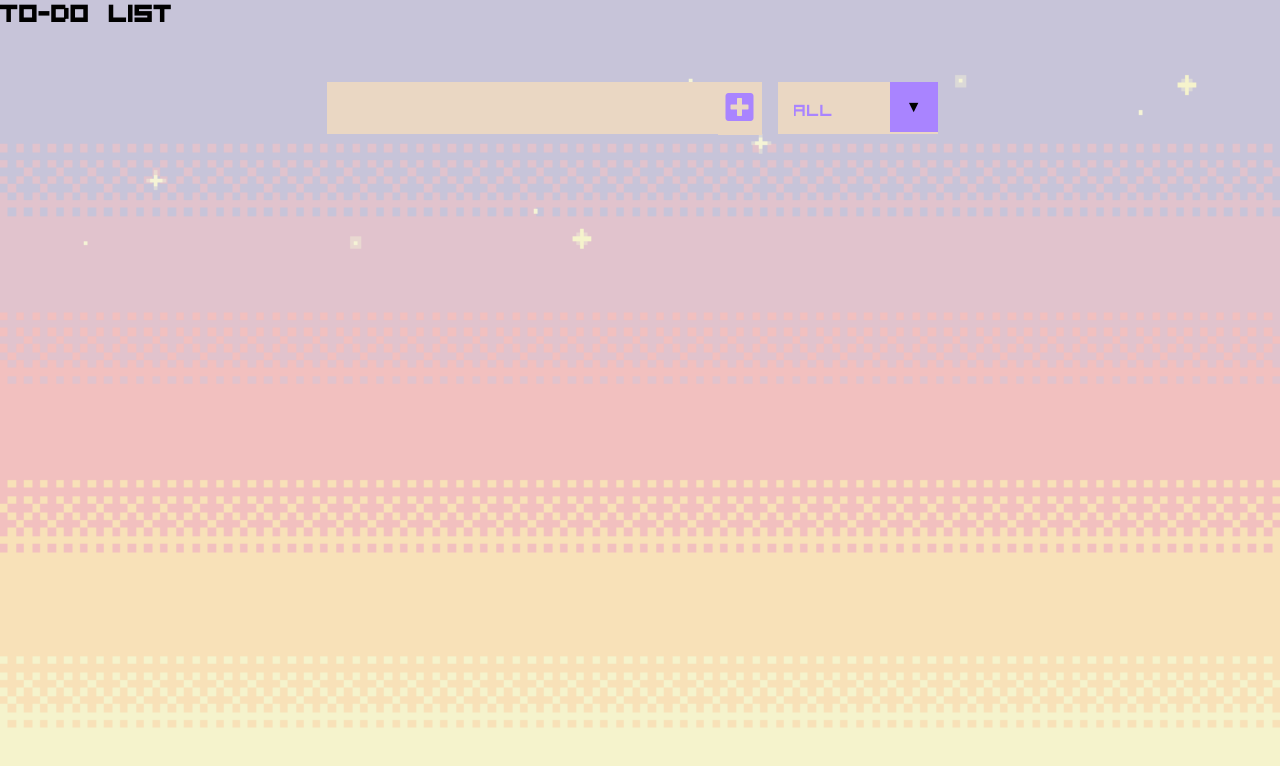
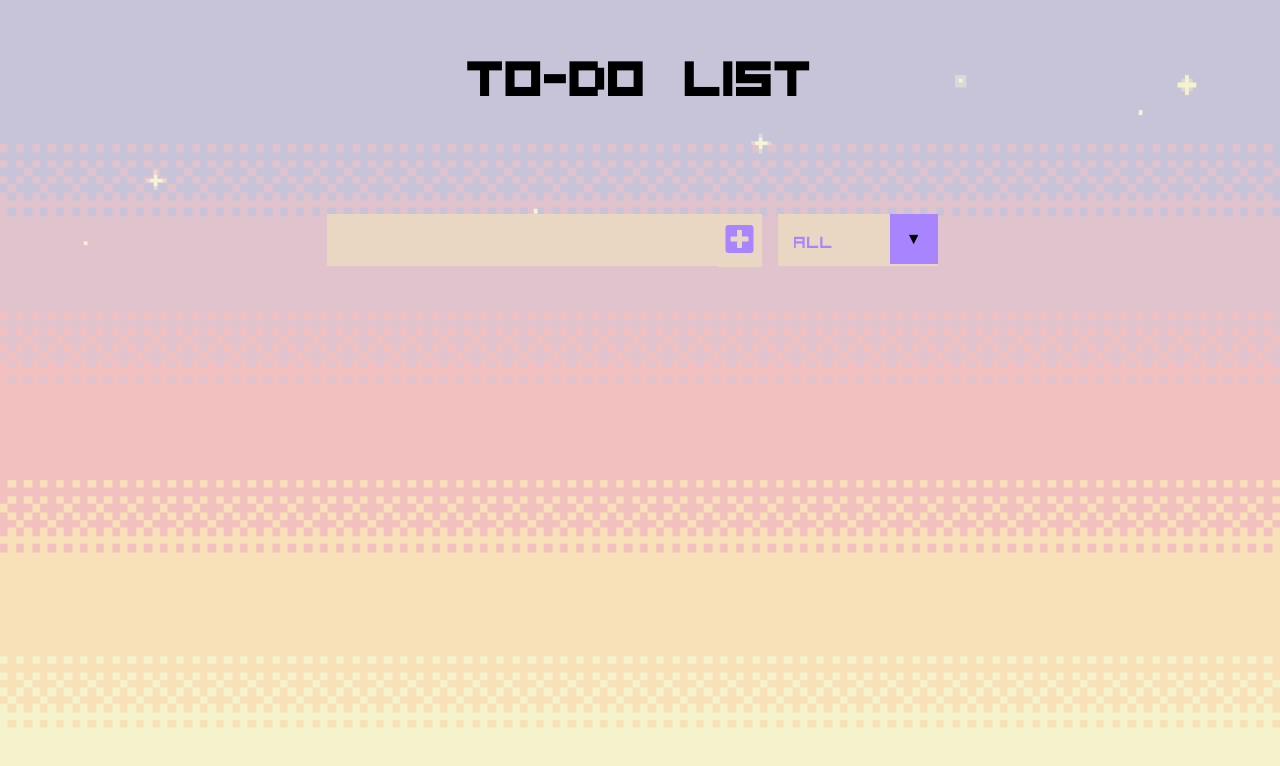
Before and after one commit to Darthwiings/To-Do-list, a plain HTML site: page index.html in a window 1280 px wide. Drawn offline with Linux system fonts and the light colour scheme.

Commit message:
Update index.html

```diff
--- a/index.html
+++ b/index.html
@@ -17,7 +17,7 @@
     <link rel="stylesheet" href="./style.css" />
   </head>
   <body>
-
+   <header>
       <h1>To-do List</h1>
     </header>
     <form>
```
